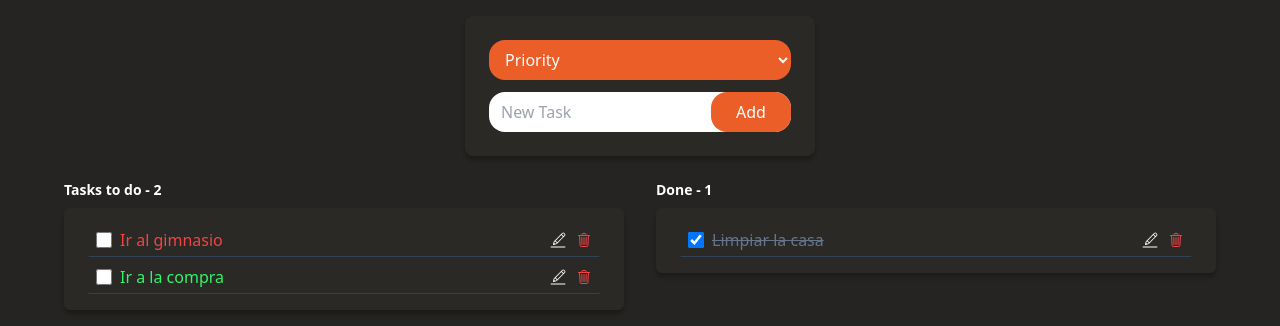
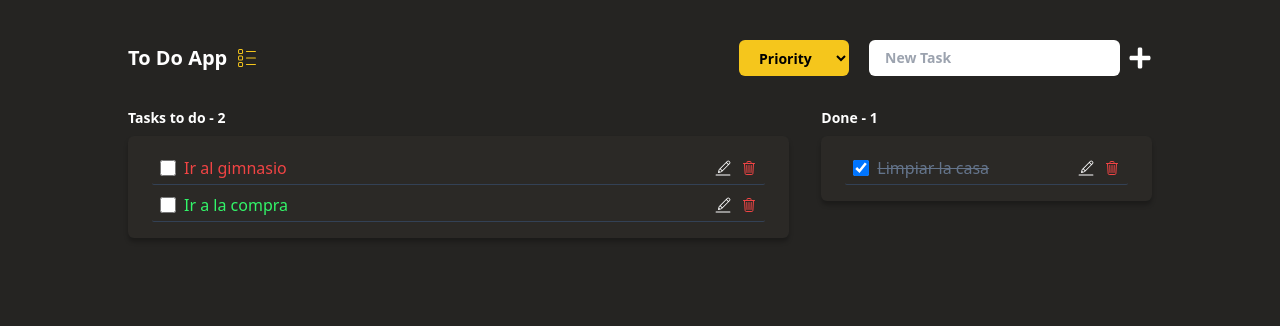
Before and after one commit to ab-sharifi21/todo-app-react, a React (Vite) app: page / in a window 1280 px wide. Shown: the top 326 px of the page. Built offline with nearby package versions, Linux system fonts and the light colour scheme.

Commit message:
Change the header style

```diff
--- a/src/App.tsx
+++ b/src/App.tsx
@@ -1,6 +1,7 @@
 import { useTasks } from './hooks/useTasks';
 import { AddTask, TodoList } from './components';
 import { useEffect } from 'react';
+import { CiBoxList } from 'react-icons/ci';
 
 function App() {
   const { tasks, setTasks, changeTaskDone, deleteTask } = useTasks();
@@ -23,12 +24,16 @@ function App() {
 
   return (
     <div className="flex flex-col items-center">
-      <div className="my-4 bg-[#403D3933] shadow-box-shadow p-6 rounded-lg w-[350px]">
+      <div className="flex justify-between items-center gap-12 mt-10 mb-6 w-[80%]">
+        <div className='flex items-center justify-center gap-2'>
+          <h1 className='text-xl text-white font-bold'>To Do App</h1>
+          <CiBoxList className='w-6 h-6 text-[#F5C61C]' />
+        </div>
         <AddTask tasks={tasks} setTasks={setTasks} />
       </div>
 
-      <div className="flex gap-8 text-white w-[90%]">
-        <div className="w-1/2">
+      <div className="flex gap-8 text-white w-[80%]">
+        <div className="w-2/3">
           <h3 className="text-sm font-semibold my-2">
             Tasks to do - {toDoTasks.length}
           </h3>
@@ -39,7 +44,7 @@ function App() {
           />
         </div>
 
-        <div className="w-1/2">
+        <div className="w-1/3">
           <h3 className="text-sm font-semibold my-2">
             Done - {doneTasks.length}
           </h3>
--- a/src/components/AddTask.tsx
+++ b/src/components/AddTask.tsx
@@ -1,6 +1,7 @@
 import { useState } from 'react';
 import { TaskInterface } from '../hooks/useTasks';
 import { v4 as uuidv4 } from 'uuid';
+import { FaPlus } from 'react-icons/fa';
 
 interface Props {
   tasks: TaskInterface[];
@@ -44,11 +45,11 @@ export function AddTask({ tasks, setTasks }: Props) {
   };
 
   return (
-    <form className="flex flex-col gap-3 items-center justify-center" onSubmit={handleSubmit}>
+    <form className="flex gap-5" onSubmit={handleSubmit}>
       <select
         value={formData.priority}
         name="priority"
-        className="bg-[#eb5e28] py-2 px-3 outline-none rounded-2xl text-slate-50 w-full"
+        className="bg-[#F5C61C] px-4 outline-none rounded-md text-black text-sm font-semibold"
         onChange={handleFormChange}
       >
         <option value="" disabled>
@@ -59,9 +60,9 @@ export function AddTask({ tasks, setTasks }: Props) {
         <option value="high">High</option>
       </select>
 
-      <div className="w-full relative flex flex-col">
+      <div className="flex gap-2">
         <input
-          className="py-2 px-3 outline-none rounded-2xl caret-orange-500"
+          className="py-2 px-4 outline-none rounded-md placeholder:text-sm text-sm font-semibold"
           type="text"
           placeholder="New Task"
           name="text"
@@ -70,10 +71,10 @@ export function AddTask({ tasks, setTasks }: Props) {
         />
 
         <button
-          className="bg-[#eb5e28] text-white px-2 h-10 w-20 rounded-2xl absolute right-0"
+          className="text-white hover:scale-x-125 duration-300 hover:text-[#F5C61C]"
           type="submit"
         >
-          Add
+          <FaPlus className='h-6 w-6' />
         </button>
       </div>
     </form>
```
